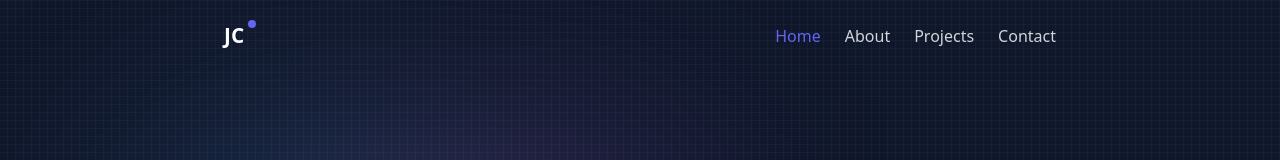
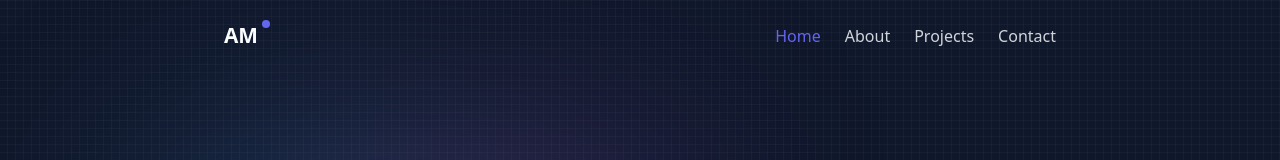
Before and after one commit to AjaySmarc/portfolio-ajay, a React (Vite) app: page / in a window 1280 px wide. Shown: the top 160 px of the page. Built offline with nearby package versions, Linux system fonts and the light colour scheme; no server answers.

Commit message:
Update FixedNavBar.jsx

```diff
--- a/src/components/navbar/FixedNavBar.jsx
+++ b/src/components/navbar/FixedNavBar.jsx
@@ -19,7 +19,7 @@ const FixedNavBar = () => {
     const Brand = () => (
         <div className="flex items-center justify-between py-5 md:block">
             <Link to={'/'} className="flex gap-1 group">
-                <span className="font-bold text-[1.3rem] text-white group-hover:text-secondary transition-colors duration-500">JC</span>
+                <span className="font-bold text-[1.3rem] text-white group-hover:text-secondary transition-colors duration-500">AM</span>
                 <span className="w-2 h-2 rounded-full bg-primary-red group-hover:bg-white bg-secondary transition-colors duration-500"></span>
             </Link>
 
```
